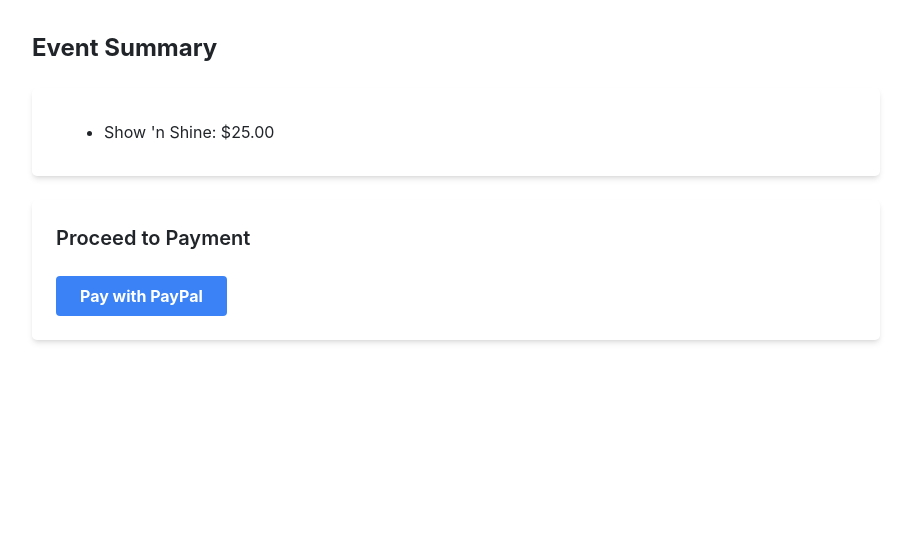
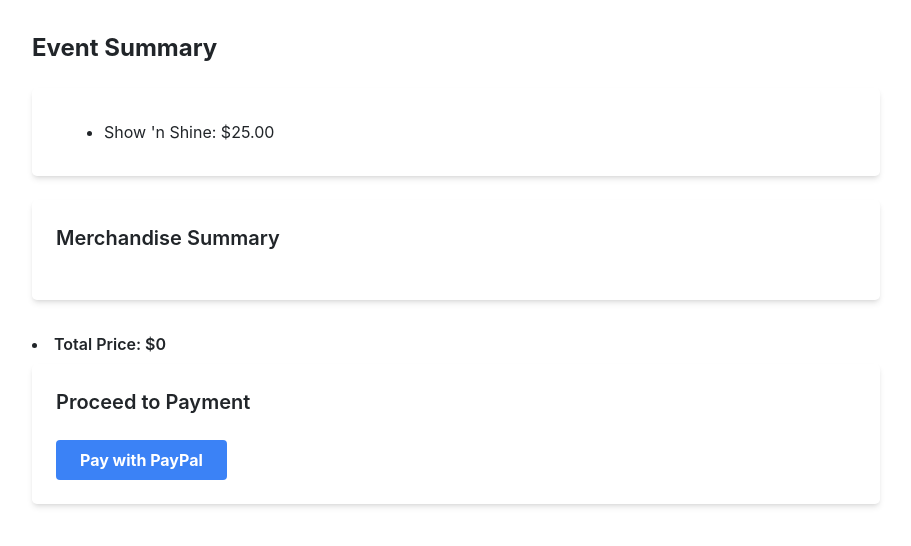
Before and after one commit to yashinshekh/timothybrush_django, a Django app: page /payment/ in a window 1280 px wide. Shown: the part 44-590 px from the top of the page, without its empty margins (184-1095 px from the left). Run offline with Django 4.2, Linux system fonts and the light colour scheme; parts of the project's set-up code (start-up, migrations or seed data) failed here and were passed over; some libraries are stand-ins or nearby versions.

Commit message:
added custom filter along with total

```diff
--- a/config/settings/base.py
+++ b/config/settings/base.py
@@ -87,6 +87,7 @@ THIRD_PARTY_APPS = [
 
 LOCAL_APPS = [
     "timothybrush_django.users",
+    "timothybrush_django.users.templatetags",
     "timothybrush_django.shop",
     "timothybrush_django.events"
     # Your stuff: custom apps go here
--- a/timothybrush_django/static/css/output.css
+++ b/timothybrush_django/static/css/output.css
@@ -821,6 +821,15 @@ video {
   border-width: 1px;
 }
 
+.border-b {
+  border-bottom-width: 1px;
+}
+
+.border-gray-200 {
+  --tw-border-opacity: 1;
+  border-color: rgb(229 231 235 / var(--tw-border-opacity));
+}
+
 .bg-blue-500 {
   --tw-bg-opacity: 1;
   background-color: rgb(59 130 246 / var(--tw-bg-opacity));
@@ -933,6 +942,10 @@ video {
 
 .font-semibold {
   font-weight: 600;
+}
+
+.capitalize {
+  text-transform: capitalize;
 }
 
 .text-gray-600 {
--- a/timothybrush_django/templates/pages/memorabilia_form.html
+++ b/timothybrush_django/templates/pages/memorabilia_form.html
@@ -49,7 +49,7 @@
 
 
       <form method="post" hx-post="{% url 'memorabilia_info' %}"  hx-target="this" hx-swap="outerHTML" id="memorabilia_form">
-        <h1 class="text-bold text-3xl">Men's T-shirt $25 each</h1>
+        <h1 class="text-bold text-3xl">Men's T-shirt ( $25 each )</h1>
 
         <img src="{% static 'images/mens_shirt.jpeg' %}" class="w-full h-auto max-w-xs mx-auto rounded-lg shadow-md m-10"/>
 
--- a/timothybrush_django/templates/pages/payment.html
+++ b/timothybrush_django/templates/pages/payment.html
@@ -1,4 +1,5 @@
 {% extends 'base.html' %}
+{% load custom_filters %}
 
 {% block content %}
   <div class="max-w-4xl mx-auto px-4 py-8">
@@ -17,10 +18,59 @@
       </ul>
     </div>
 
+    <div id="merchandise-summary" class="bg-white shadow-md rounded-lg p-6 mb-6">
+      <h3 class="text-xl font-semibold mb-4">Merchandise Summary</h3>
+      <ul class="list-disc pl-5">
+        <ul>
+          {% for key, value in mens_form_session.items %}
+            {% if value > 0 %}
+              {% with key|cut:"men_quantity_"|split:"_" as parts %}
+                <li class="py-2 flex justify-between border-b border-gray-200">
+                  <span>Men's T-Shirt (Size: {{ parts.0 }}, Color: {{ parts.1.capitalize }})</span>
+                  <span>Qty: {{ value }} - ${{ value|multiply:25 }}</span>
+                </li>
+              {% endwith %}
+            {% endif %}
+          {% endfor %}
+
+          {% for key, value in womens_form_session.items %}
+            {% if value > 0 %}
+              {% with key|cut:"women_quantity_"|split:"_" as parts %}
+                <li class="py-2 flex justify-between border-b border-gray-200">
+                  <span>Women's T-Shirt (Size: {{ parts.0 }}, Color: {{ parts.1.capitalize }})</span>
+                  <span>Qty: {{ value }} - ${{ value|multiply:25 }}</span>
+                </li>
+              {% endwith %}
+            {% endif %}
+          {% endfor %}
+
+          {% if basketball_form_session.quantity > 0 %}
+            <li class="py-2 flex justify-between border-b border-gray-200">
+              <span>Basketball</span>
+              <span>Qty: {{ basketball_form_session.quantity }} - ${{ basketball_form_session.quantity|multiply:30 }}</span>
+            </li>
+          {% endif %}
+
+          {% if toque_form_session.quantity > 0 %}
+            <li class="py-2 flex justify-between border-b border-gray-200">
+              <span>Toque</span>
+              <span>Qty: {{ toque_form_session.quantity }} - ${{ toque_form_session.quantity|multiply:20 }}</span>
+            </li>
+          {% endif %}
+        </ul>
+
+      </ul>
+    </div>
+
+
+    <li class="py-2 mt-4 font-semibold">Total Price: ${{ total_price }}</li>
+
+
 
     <div id="payment-options" class="bg-white shadow-md rounded-lg p-6">
       <h3 class="text-xl font-semibold mb-4">Proceed to Payment</h3>
       <a href="your_paypal_link" target="_blank" class="inline-block bg-blue-500 text-white font-bold py-2 px-4 rounded hover:bg-blue-600 transition-colors duration-200">Pay with PayPal</a>
     </div>
   </div>
+
 {% endblock %}
--- a/timothybrush_django/templates/pages/payment_form.html
+++ b/timothybrush_django/templates/pages/tos_form.html
@@ -1,5 +1,5 @@
 <fieldset>
-  <form method="post" hx-post="{% url 'payment_info' %}"  hx-target="this" hx-swap="outerHTML" id="payment">
+  <form method="post" hx-post="{% url 'tos' %}"  hx-target="this" hx-swap="outerHTML" id="payment">
   {% csrf_token %}
   <div class="form-card">
     <div class="row">
--- a/timothybrush_django/users/urls.py
+++ b/timothybrush_django/users/urls.py
@@ -9,6 +9,7 @@ urlpatterns = [
     path('events/',view=events_info,name="events_info"),
     path('memorabilia/',view=memorabilia_info,name="memorabilia_info"),
     # path('',view=memorabilia_info,name="home"),
+    path('tos/',view=tos,name="tos"),
     path('payment/',view=payment_info,name="payment_info"),
 
     # path("~redirect/", view=user_redirect_view, name="redirect"),
--- a/timothybrush_django/users/views.py
+++ b/timothybrush_django/users/views.py
@@ -9,7 +9,7 @@ from django.views.generic import DetailView, RedirectView, UpdateView
 from django.shortcuts import render, redirect
 
 from config.settings.base import PAYPAL_RECEIVER_EMAIL
-from .forms import PersonalForm, VechicleForm, EventForm, MemorabiliaForm, PaymentForm, MenstshirtForm,WomenstshirtForm,ToquesForm,BasketballForm
+from .forms import PersonalForm, VechicleForm, EventForm, TOSForm, MenstshirtForm,WomenstshirtForm,ToquesForm,BasketballForm
 
 User = get_user_model()
 
@@ -83,9 +83,11 @@ def memorabilia_info(request):
             request.session['toque_form'] = toques_form.cleaned_data
             request.session['basketball_form'] = basketball_form.cleaned_data
 
-            payment_form = PaymentForm(initial=request.session.get('payment_form_data')) if request.session.get('payment_form_data') else PaymentForm()
-            next_step_html = render_to_string('pages/payment_form.html', {'payment_form': payment_form}, request=request)
+            tos_form = TOSForm(initial=request.session.get('payment_form_data')) if request.session.get('payment_form_data') else TOSForm()
+            next_step_html = render_to_string('pages/tos_form.html', {'payment_form': tos_form}, request=request)
             return HttpResponse(next_step_html)
+
+            # redirect('payment_info')
 
     else:
         mens_form = MenstshirtForm(initial=request.session.get('mens_tshirt_form')) if request.session.get('mens_tshirt_form') else MenstshirtForm()
@@ -102,10 +104,37 @@ def memorabilia_info(request):
         })
 
 
+def tos(request):
+    if request.method == "POST":
+        tos_form = TOSForm(request.POST)
+        if tos_form.is_valid():
+            return redirect('payment_info')
+
+
 def payment_info(request):
-    print(request.session.get('events_form_data'))
+    mens_form_session = request.session.get('mens_tshirt_form', {})
+    womens_form_session = request.session.get('womens_tshirt_form', {})
+    basketball_form_session = request.session.get('basketball_form', {'quantity': 0})
+    toque_form_session = request.session.get('toque_form', {'quantity': 0})
+
+    total_price = 0
+    for quantity in mens_form_session.values():
+        total_price += 25 * (quantity or 0)
+    for quantity in womens_form_session.values():
+        total_price += 25 * (quantity or 0)
+    total_price += 30 * (basketball_form_session.get('quantity', 0) or 0)
+    total_price += 20 * (toque_form_session.get('quantity', 0) or 0)
+
+
+
     return render(request,'pages/payment.html',{
-        'event_session' : request.session.get('events_form_data')
+        'event_session' : request.session.get('events_form_data'),
+        'mens_form_session':request.session.get('mens_tshirt_form'),
+        'womens_form_session':request.session.get('womens_tshirt_form'),
+        'basketball_form_session': request.session.get('basketball_form'),
+        'toque_form_session':request.session.get('toque_form'),
+        'total_price':total_price
+
     })
 
 
```
Also changed, not shown: timothybrush_django/users/forms.py (+6 -3 lines), timothybrush_django/users/templatetags/custom_filters.py (added, +24 -0 lines), timothybrush_django/users/templatetags/__init__.py (added).
